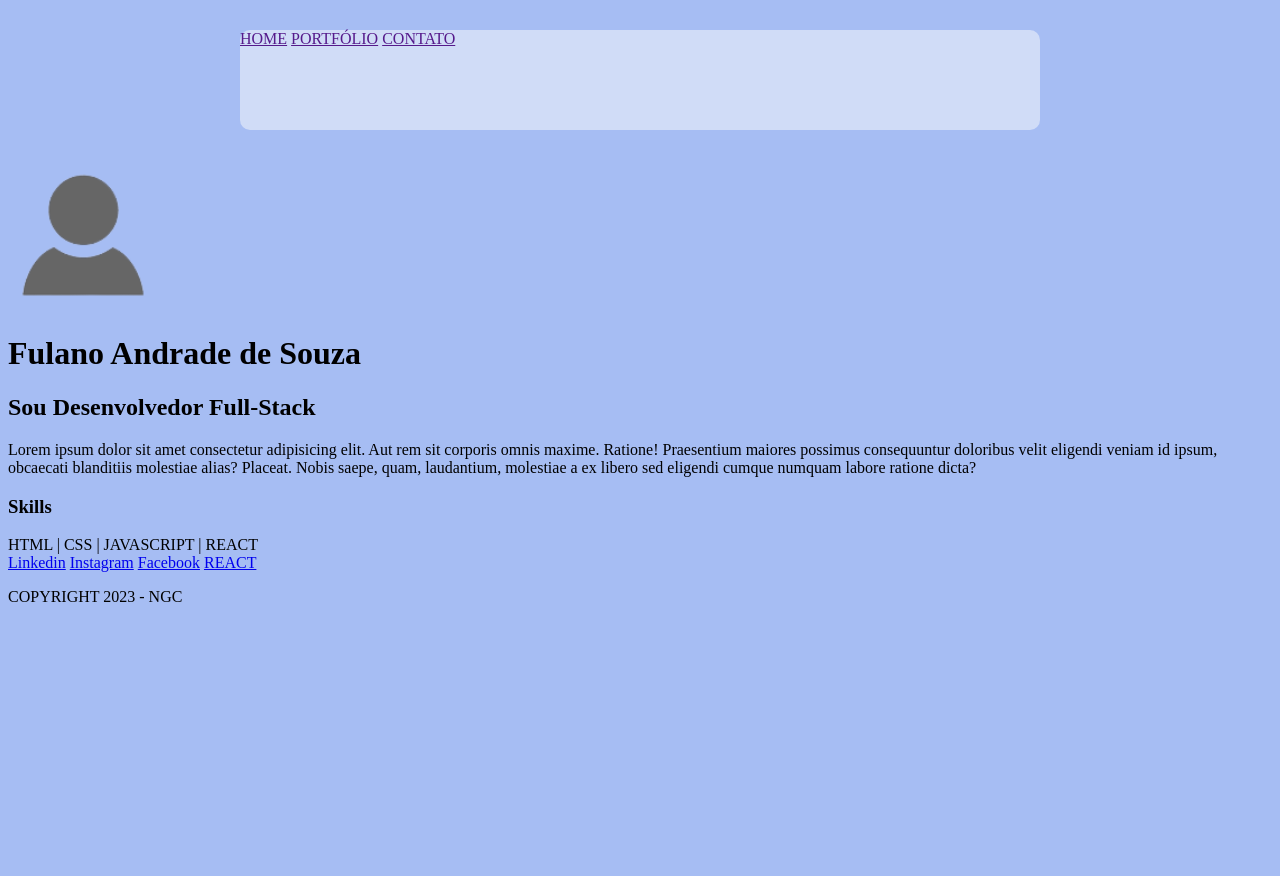
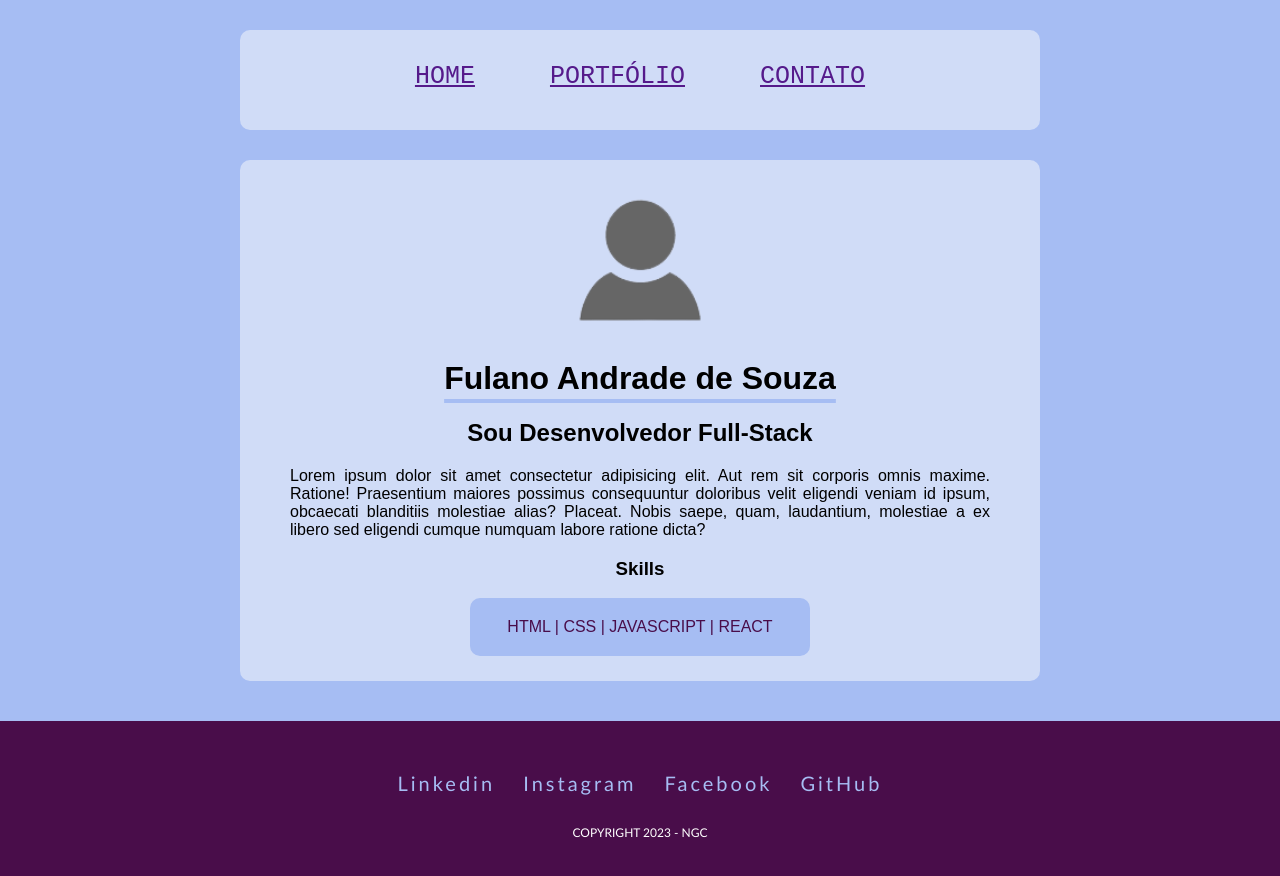
Before and after one commit to nicolasceccato/HTML-CSS-JS, a plain HTML site: page projeto1/index.html in a window 1280 px wide. Before the commit the page ends 800 px from the top, so only its background shows below. Drawn offline with Linux system fonts and the light colour scheme.

Commit message:
adicionando mais estilo na página

```diff
--- a/projeto1/index.html
+++ b/projeto1/index.html
@@ -7,39 +7,39 @@
     <title>Projeto 01</title>
 </head>
 
-<body style="background-color: #a6bdf3;" >
+<body style="background-color: #a6bdf3; font-family: sans-serif; margin: 0; padding: 0;" >
     <header style="background-color: #fafafb7e; width: 800px; height: 100px; margin: 30px auto; border-radius: 10px; ">
-        <nav>
-            <a href="">HOME</a>
-            <a href="">PORTFÓLIO</a>
-            <a href="">CONTATO</a>
+        <nav style="font-family: monospace; padding: 32px; text-align: center; font-size: 25px;">
+            <a style="padding: 0 30px;" href="">HOME</a>
+            <a style="padding: 0 30px;" href="">PORTFÓLIO</a>
+            <a style="padding: 0 30px;" href="">CONTATO</a>
         </nav>
     </header>
-    <main>
+    <main style="text-align: center; background-color: #fafafb7e; width: 800px; margin: auto; border-radius: 10px; padding: 25px 0 ;">
         <img src="./images/avatar.png" width="150px" alt="Imagem de avatar genérico">
-        <h1>Fulano Andrade de Souza</h1>
+        <h1 style="text-decoration: underline solid 4px #a6bdf3; text-underline-offset: 10px; ">Fulano Andrade de Souza</h1>
         <h2>Sou Desenvolvedor Full-Stack</h2>
-        <p>Lorem ipsum dolor sit amet consectetur adipisicing elit. Aut rem sit corporis omnis maxime. Ratione!
+        <p style="width: 700px; text-align: justify; margin: auto;">Lorem ipsum dolor sit amet consectetur adipisicing elit. Aut rem sit corporis omnis maxime. Ratione!
             Praesentium maiores possimus consequuntur doloribus velit eligendi veniam id ipsum, obcaecati blanditiis
             molestiae alias? Placeat.
             Nobis saepe, quam, laudantium, molestiae a ex libero sed eligendi cumque numquam labore ratione dicta?
         </p>
         <h3>Skills</h3>
-        <div>
+        <div style="background-color: #a6bdf3; padding: 20px; width: 300px; margin: auto; border-radius: 10px; color: #490d4a; ">
             <span>HTML |</span>
             <span>CSS |</span>
             <span>JAVASCRIPT |</span>
             <span>REACT</span>
         </div>
     </main>
-    <footer>
+    <footer style="background-color: #490d4a; margin-top: 40px; text-align: center; font-family: 'Trebuchet MS', 'Lucida Sans Unicode', 'Lucida Grande', 'Lucida Sans', Arial, sans-serif; padding: 50px;">
         <nav>
-            <a href="https://www.linkedin.com/home" target="_blank">Linkedin</a>
-            <a href="https://www.instagram.com/" target="_blank">Instagram</a>
-            <a href="https://www.facebook.com/" target="_blank">Facebook</a>
-            <a href="https://github.com/" target="_blank">REACT</a>
+            <a style="color: #a6bdf3; text-decoration: none; font-size: 20px; padding: 0 12px; letter-spacing: 3px;" href="https://www.linkedin.com/home" target="_blank">Linkedin</a>
+            <a style="color: #a6bdf3; text-decoration: none; font-size: 20px; padding: 0 12px; letter-spacing: 3px;" href="https://www.instagram.com/" target="_blank">Instagram</a>
+            <a style="color: #a6bdf3; text-decoration: none; font-size: 20px; padding: 0 12px; letter-spacing: 3px;" href="https://www.facebook.com/" target="_blank">Facebook</a>
+            <a style="color: #a6bdf3; text-decoration: none; font-size: 20px; padding: 0 12px; letter-spacing: 3px;" href="https://github.com/" target="_blank">GitHub</a>
         </nav>
-        <P>COPYRIGHT 2023 - NGC </P>
+        <p style="color: white; font-size: 12px; margin-top: 30px;">COPYRIGHT 2023 - NGC </p>
     </footer>
 </body>
 
```
